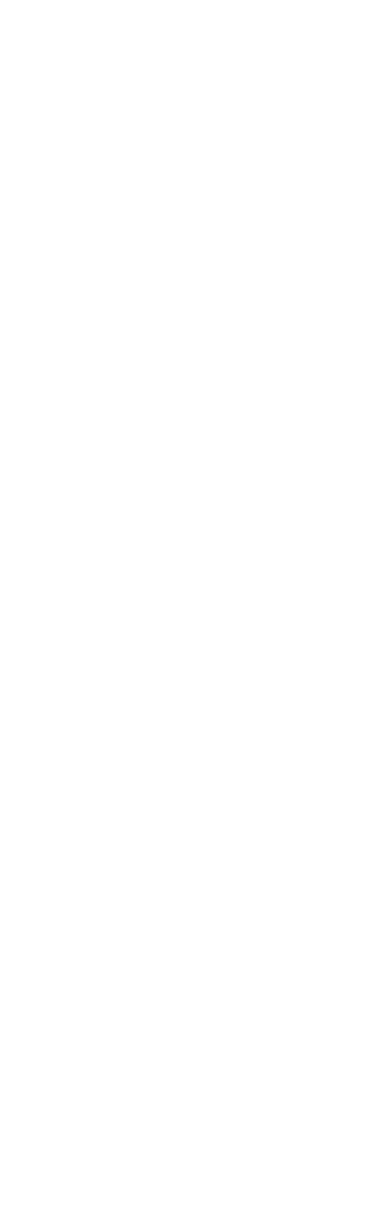
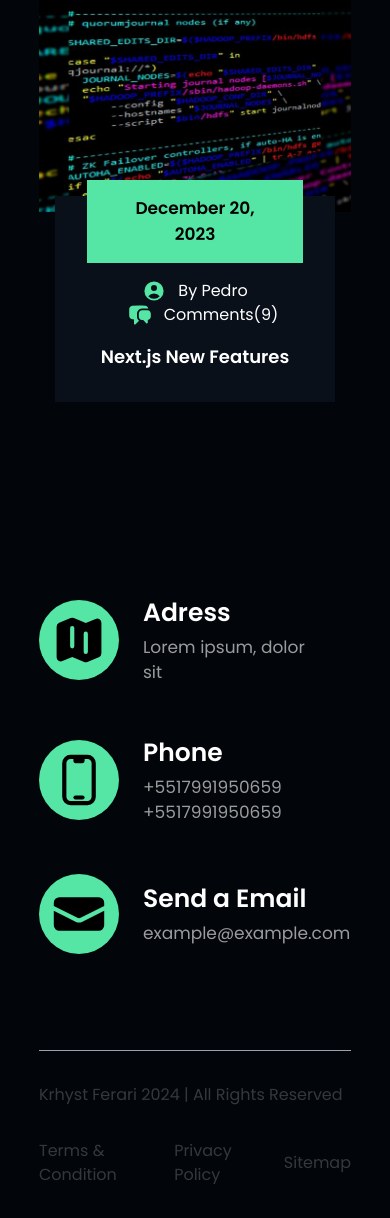
Before and after one commit to KrhystFerrari/portfolio-example-ts-next, a Next.js app: page / in a window 390 px wide. Shown: the part 9511-10729 px from the top of the page. Before the commit the page ends 7850 px from the top, so only its background shows below. Built offline with nearby package versions, Linux system fonts and the light colour scheme.

Commit message:
feat: Footer adicionado

```diff
--- /dev/null
+++ b/components/Blog.tsx
@@ -0,0 +1,104 @@
+import {
+  ChatBubbleLeftRightIcon,
+  UserCircleIcon,
+} from '@heroicons/react/20/solid';
+import Image from 'next/image';
+import React from 'react';
+
+const Blog = () => {
+  return (
+    <div className="pt-[4rem] md:pt-[8rem] pb-[4rem] bg-[#02050a]">
+      <h1 className="heading">
+        MY <span className="text-yellow-400">BLOG</span>
+      </h1>
+      <div className="grid grid-cols-1 lg:grid-cols-2 xl:grid-cols-3 mt-[4rem] gap-[3rem] w-[80%] mx-auto">
+        <div>
+          <div className="w-[100%] relative h-[400px]">
+            <Image
+              src="/images/blog3.jpg"
+              alt="blog"
+              layout="fill"
+              className="object-cover"
+            />
+          </div>
+          <div className="w-[90%] text-center mx-auto bg-[#09101a] relative p-[2rem] mt-[-1rem]">
+            <div className="w-fit px-[2rem] py-[1rem] bg-[#55e6a5] relative mt-[-3rem] text-black font-semibold text-[17px] mx-auto">
+              December 10, 2023
+            </div>
+            <div className="flex flex-col md:flex-row items-center mt-[1rem] space-x-4">
+              <div className="flex items-center space-x-3">
+                <UserCircleIcon className="w-[1.5rem] mx-auto h-[1.5rem] text-[#55e6a5]" />
+                <p className="text-white">By João</p>
+              </div>
+              <div className="flex items-center space-x-3">
+                <ChatBubbleLeftRightIcon className="w-[1.5rem] mx-auto h-[1.5rem] text-[#55e6a5]" />
+                <p className="text-white">Comments(2)</p>
+              </div>
+            </div>
+            <p className="mt-[1rem] text-white text-[18px] font-semibold">
+              Next.js Fullstack Development
+            </p>
+          </div>
+        </div>
+        <div>
+          <div className="w-[100%] relative h-[400px]">
+            <Image
+              src="/images/blog2.jpg"
+              alt="blog"
+              layout="fill"
+              className="object-cover"
+            />
+          </div>
+          <div className="w-[90%] text-center mx-auto bg-[#09101a] relative p-[2rem] mt-[-1rem]">
+            <div className="w-fit px-[2rem] py-[1rem] bg-[#55e6a5] relative mt-[-3rem] text-black font-semibold text-[17px] mx-auto">
+              December 15, 2023
+            </div>
+            <div className="flex flex-col md:flex-row items-center mt-[1rem] space-x-4">
+              <div className="flex items-center space-x-3">
+                <UserCircleIcon className="w-[1.5rem] mx-auto h-[1.5rem] text-[#55e6a5]" />
+                <p className="text-white">By José</p>
+              </div>
+              <div className="flex items-center space-x-3">
+                <ChatBubbleLeftRightIcon className="w-[1.5rem] mx-auto h-[1.5rem] text-[#55e6a5]" />
+                <p className="text-white">Comments(8)</p>
+              </div>
+            </div>
+            <p className="mt-[1rem] text-white text-[18px] font-semibold">
+              React.js New Features
+            </p>
+          </div>
+        </div>
+        <div>
+          <div className="w-[100%] relative h-[400px]">
+            <Image
+              src="/images/blog1.jpg"
+              alt="blog"
+              layout="fill"
+              className="object-cover"
+            />
+          </div>
+          <div className="w-[90%] text-center mx-auto bg-[#09101a] relative p-[2rem] mt-[-1rem]">
+            <div className="w-fit px-[2rem] py-[1rem] bg-[#55e6a5] relative mt-[-3rem] text-black font-semibold text-[17px] mx-auto">
+              December 20, 2023
+            </div>
+            <div className="flex flex-col md:flex-row items-center mt-[1rem] space-x-4">
+              <div className="flex items-center space-x-3">
+                <UserCircleIcon className="w-[1.5rem] mx-auto h-[1.5rem] text-[#55e6a5]" />
+                <p className="text-white">By Pedro</p>
+              </div>
+              <div className="flex items-center space-x-3">
+                <ChatBubbleLeftRightIcon className="w-[1.5rem] mx-auto h-[1.5rem] text-[#55e6a5]" />
+                <p className="text-white">Comments(9)</p>
+              </div>
+            </div>
+            <p className="mt-[1rem] text-white text-[18px] font-semibold">
+              Next.js New Features
+            </p>
+          </div>
+        </div>
+      </div>
+    </div>
+  );
+};
+
+export default Blog;
--- /dev/null
+++ b/components/Footer.tsx
@@ -0,0 +1,66 @@
+import {
+  DevicePhoneMobileIcon,
+  EnvelopeIcon,
+  MapIcon,
+} from '@heroicons/react/20/solid';
+import React from 'react';
+
+const Footer = () => {
+  return (
+    <div className="pt-[8rem] pb-[4rem] bg-[#02050a]">
+      <div className="grid border-b-[1px] pb-[6rem] border-gray-400 grid-cols-1 lg:grid-cols-3 md:grid-cols-2 w-[80%] mx-auto gap-[3rem]">
+        <div className="flex items-center space-x-6">
+          <div className="md:w-[6.5rem] md:h-[6.5rem] w-[5rem] h-[5rem] flex items-center justify-center rounded-full bg-[#55e6a5]">
+            <MapIcon className="md:w-[4rem] md:h-[4rem] w-[3.5rem] h-[3.5rem] text-black" />
+          </div>
+          <div>
+            <h1 className="text-[25px] mb-[0.2rem] font-semibold text-white">
+              Adress
+            </h1>
+            <p className="text-[17px] w-[90%] text-white opacity-60">
+              Lorem ipsum, dolor sit
+            </p>
+          </div>
+        </div>
+        <div className="flex items-center space-x-6">
+          <div className="md:w-[6.5rem] md:h-[6.5rem] w-[5rem] h-[5rem] flex items-center justify-center rounded-full bg-[#55e6a5]">
+            <DevicePhoneMobileIcon className="md:w-[4rem] md:h-[4rem] w-[3.5rem] h-[3.5rem] text-black" />
+          </div>
+          <div>
+            <h1 className="text-[25px] mb-[0.2rem] font-semibold text-white">
+              Phone
+            </h1>
+            <p className="text-[17px] w-[90%] text-white opacity-60">
+              +5517991950659 <br /> +5517991950659
+            </p>
+          </div>
+        </div>
+        <div className="flex items-center space-x-6">
+          <div className="md:w-[6.5rem] md:h-[6.5rem] w-[5rem] h-[5rem] flex items-center justify-center rounded-full bg-[#55e6a5]">
+            <EnvelopeIcon className="md:w-[4rem] md:h-[4rem] w-[3.5rem] h-[3.5rem] text-black" />
+          </div>
+          <div>
+            <h1 className="text-[25px] mb-[0.2rem] font-semibold text-white">
+              Send a Email
+            </h1>
+            <p className="text-[17px] w-[90%] text-white opacity-60">
+              example@example.com
+            </p>
+          </div>
+        </div>
+      </div>
+      <div className="w-[80%] mt-[2rem] mx-auto grid grid-cols-1 md:grid-cols-2 items-center justify-between">
+        <div className="text-[16px] mb-[2rem] md:mb-0 text-white opacity-20">
+          Krhyst Ferari 2024 | All Rights Reserved
+        </div>
+        <div className="flex items-center space-x-10">
+          <p className="text-[16px] text-white opacity-20">Terms & Condition</p>
+          <p className="text-[16px] text-white opacity-20">Privacy Policy</p>
+          <p className="text-[16px] text-white opacity-20">Sitemap</p>
+        </div>
+      </div>
+    </div>
+  );
+};
+
+export default Footer;
--- a/pages/index.tsx
+++ b/pages/index.tsx
@@ -1,4 +1,6 @@
 import About from '@/components/About';
+import Blog from '@/components/Blog';
+import Footer from '@/components/Footer';
 import Hero from '@/components/Hero';
 import MobileNav from '@/components/MobileNav';
 import Nav from '@/components/Nav';
@@ -25,6 +27,8 @@
           <Skills />
           <Projects />
           <Testimonial />
+          <Blog />
+          <Footer />
         </div>
       </div>
     </div>
```
